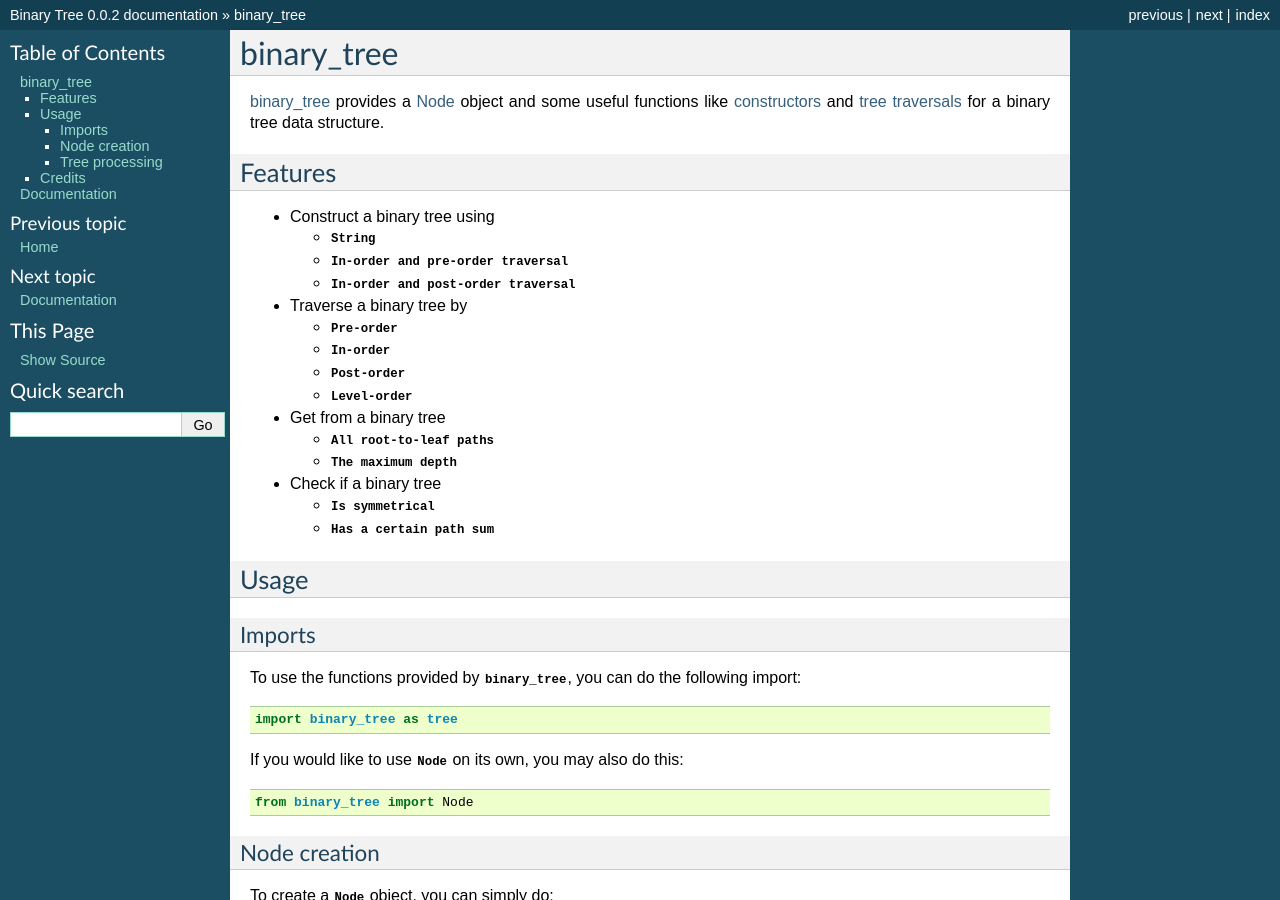
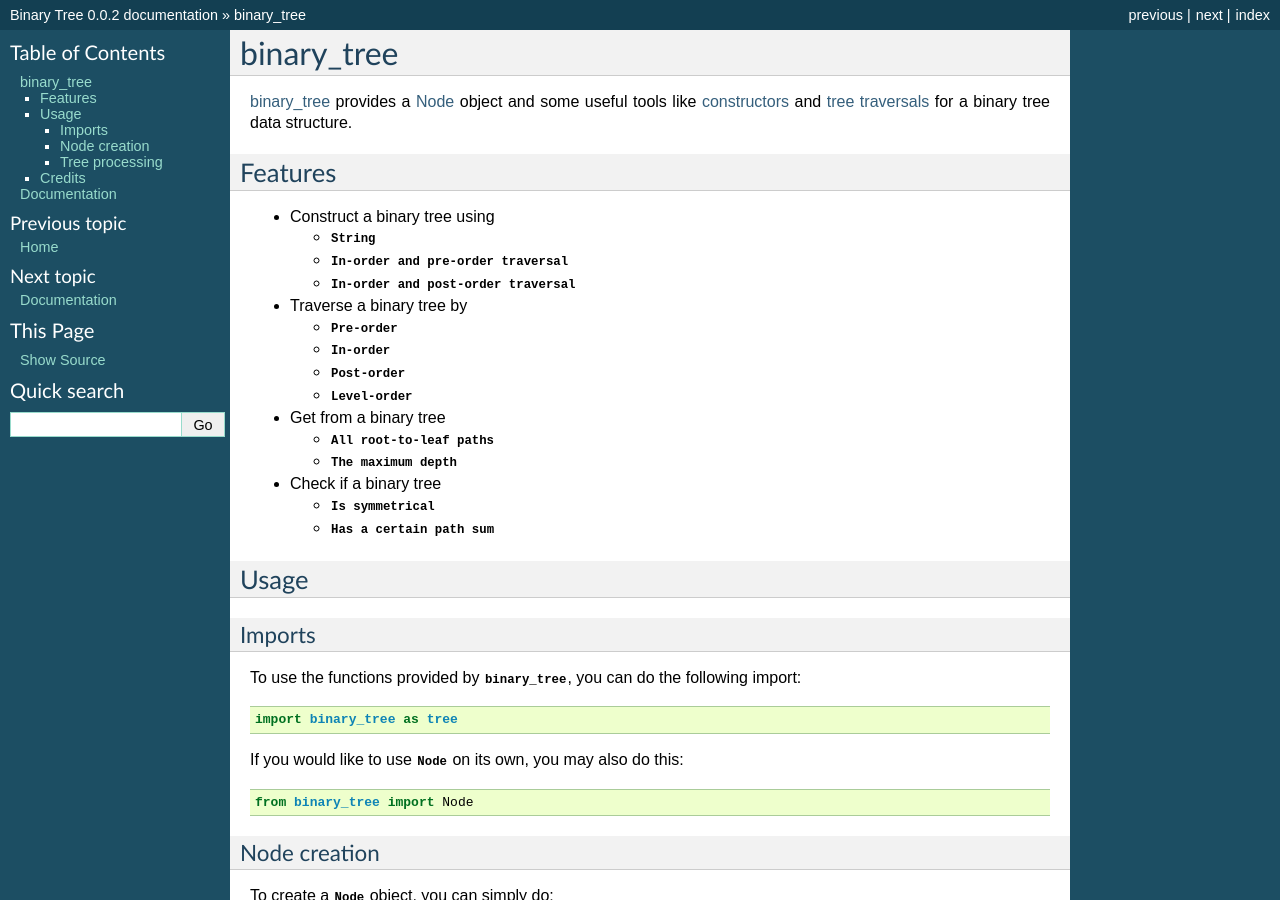
Before and after one commit to david-xhk/binary_tree, a Sphinx documentation site: the page built from docs/readme.rst, in a window 1280 px wide and 900 px high. Built offline with Sphinx 7.4.7, drawn with Linux system fonts in a browser that asks for light colours.

Commit message:
Updated rst files

```diff
--- a/docs/conf.py
+++ b/docs/conf.py
@@ -34,7 +34,7 @@ import binary_tree
 # extensions coming with Sphinx (named 'sphinx.ext.*') or your custom ones.
 extensions = ['sphinx.ext.autodoc', 'sphinx.ext.autosectionlabel', 'sphinx.ext.napoleon']
 
-napoleon_use_ivar = False
+napoleon_use_param = False
 
 # Add any paths that contain templates here, relative to this directory.
 templates_path = ['_templates']
--- a/docs/readme.rst
+++ b/docs/readme.rst
@@ -2,7 +2,7 @@
 binary_tree
 ***********
 
-:ref:`binary_tree <Imports>` provides a :ref:`Node <Imports>` object and some useful functions like :ref:`constructors <Node creation>` and :ref:`tree traversals <Tree processing>` for a binary tree data structure.
+:ref:`binary_tree <Imports>` provides a :ref:`Node <Imports>` object and some useful tools like :ref:`constructors <Node creation>` and :ref:`tree traversals <Tree processing>` for a binary tree data structure.
 
 ========
 Features
```
